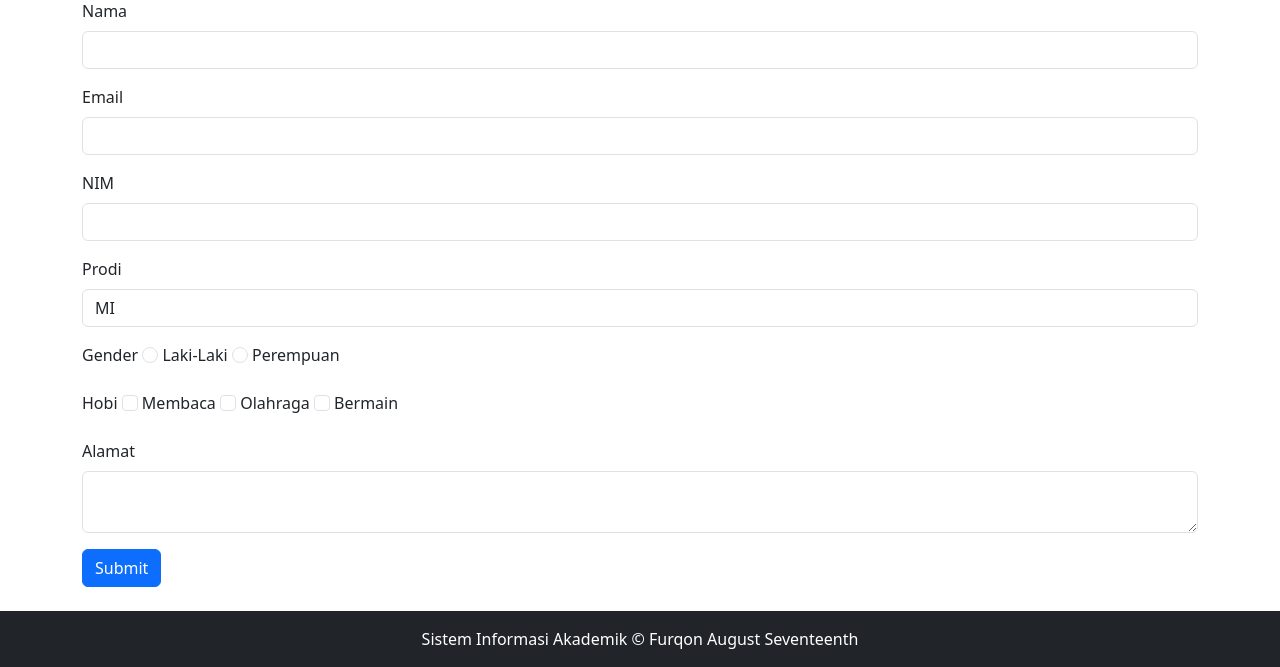
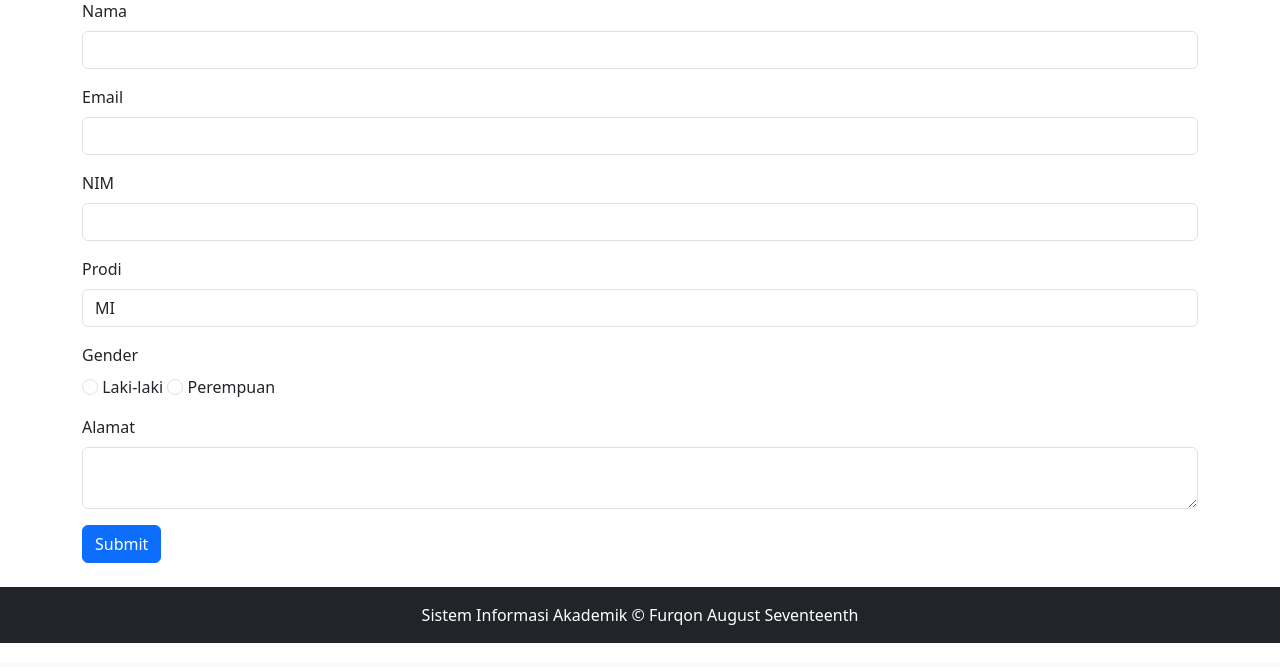
Before and after one commit to furqonaugust17/kelompok-6, a PHP site: page /index.php?page=mahasiswa&aksi=form&proses=create in a window 1280 px wide. Shown: the part 137-804 px from the top of the page. After the commit the page ends 780 px from the top, so only its background shows below. Run offline with PHP 8.4, Linux system fonts and the light colour scheme; a user stored in the database is signed in; data comes from the database, SQL or seed files in the repository; some libraries are stand-ins or nearby versions.

Commit message:
update-mahasiswa-gender

```diff
--- a/mahasiswa.php
+++ b/mahasiswa.php
@@ -4,7 +4,6 @@ $aksi = isset($_GET['aksi']) ? $_GET['aksi'] : 'read';
 
 switch ($aksi) {
     case 'read':
-
 ?>
         <div class="container">
             <a href="index.php?page=mahasiswa&aksi=form&proses=create" class="btn btn-primary">Tambah Data</a>
@@ -24,16 +23,17 @@ switch ($aksi) {
                 </thead>
                 <tbody>
                     <?php
-                    $selectQuery = mysqli_query($db, "SELECT mahasiswa.*, prodi.nama_prodi FROM mahasiswa LEFT JOIN prodi ON mahasiswa.prodi_id = prodi.id");
+                    $selectQuery = mysqli_query($db, "SELECT mahasiswa.*, prodi.nama_prodi FROM mahasiswa
+                                                       LEFT JOIN prodi ON mahasiswa.prodi_id = prodi.id");
                     $no = 1;
                     while ($values = mysqli_fetch_assoc($selectQuery)) {
                     ?>
                         <tr>
-                            <td></td>
+                            <td><?= $no++; ?></td>
                             <td><?= $values['nama'] ?></td>
                             <td><?= $values['email'] ?></td>
                             <td><?= $values['nim'] ?></td>
-                            <td><?= $values['gender'] ?></td>
+                            <td><?= ($values['gender'] == 'L') ? 'Laki-laki' : 'Perempuan' ?></td>
                             <td><?= $values['hobi'] ?></td>
                             <td><?= $values['alamat'] ?></td>
                             <td><?= $values['nama_prodi'] == null ? 'prodi belum dipilih' : $values['nama_prodi']; ?></td>
@@ -98,30 +98,16 @@ switch ($aksi) {
                 </select>
             </div>
             <div class="mb-3">
-                <label for="nim" class="form-label">Gender </label>
-                <input class="form-check-input" type="radio" value="Laki-laki" name="gender" id="laki-laki" <?= $data != null && $data['gender'] == ' Laki-laki ' ? 'checked' : ''; ?>>
-                <label class="form-check-label" for="laki-laki">
-                    Laki-Laki
-                </label>
-                <input class="form-check-input" type="radio" value="Perempuan" name="gender" id="perempuan" <?= $data != null && $data['gender'] == ' Perempuan ' ? 'checked' : ''; ?>>
-                <label class="form-check-label" for="perempuan">
-                    Perempuan
-                </label>
-            </div>
-            <div class="mb-3">
-                <label for="nim" class="form-label">Hobi </label>
-                <input class="form-check-input" type="checkbox" value="membaca" name="hobi[]" id="hobi1" <?= $data != null && in_array('membaca', $hobi) ? 'checked' : ''; ?>>
-                <label class="form-check-label" for="hobi1">
-                    Membaca
-                </label>
-                <input class="form-check-input" type="checkbox" value="olahraga" name="hobi[]" id="hobi2" <?= $data != null && in_array('olahraga', $hobi) ? 'checked' : ''; ?>>
-                <label class="form-check-label" for="hobi2">
-                    Olahraga
-                </label>
-                <input class="form-check-input" type="checkbox" value="bermain" name="hobi[]" id="hobi3" <?= $data != null && in_array('bermain', $hobi) ? 'checked' : ''; ?>>
-                <label class="form-check-label" for="hobi3">
-                    Bermain
-                </label>
+                <label for="gender" class="form-label">Gender </label>
+                <div>
+                    <input class="form-check-input" type="radio" value="L" name="gender" id="laki-laki"
+                        <?= ($data != null && $data['gender'] == 'L') ? 'checked' : ''; ?>>
+                    <label class="form-check-label" for="laki-laki">Laki-laki</label>
+
+                    <input class="form-check-input" type="radio" value="P" name="gender" id="perempuan"
+                        <?= ($data != null && $data['gender'] == 'P') ? 'checked' : ''; ?>>
+                    <label class="form-check-label" for="perempuan">Perempuan</label>
+                </div>
             </div>
             <div class="mb-3">
                 <label for="alamat" class="form-label">Alamat </label>
@@ -131,4 +117,5 @@ switch ($aksi) {
         </form>
 <?php
         break;
-} ?>
+}
+?>
```
